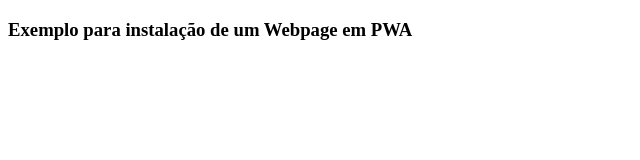
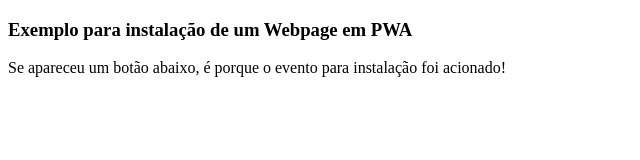
Before and after one commit to fabianoandrad/Pwa-Install, a plain HTML site: page index.html in a window 1280 px wide. Shown: the whole page, without its empty margins (0-640 px from the left). Drawn offline with Linux system fonts and the light colour scheme.

Commit message:
fix: refatorado codigo

```diff
--- a/index.html
+++ b/index.html
@@ -9,7 +9,12 @@
 </head>
 <body>
     <h3>Exemplo para instalação de um Webpage em PWA</h3>
-    <button id="install" hidden>Instalar PWA</button>
+    <div>
+        <label for="">Se apareceu um botão abaixo, é porque o evento para instalação foi acionado!</label>
+    </div>
+    <div>
+        <button id="install" hidden>Instalar PWA</button>
+    </div>
 
     <script src="app.js" defer></script>
     <script>
```
Also changed, not shown: icons/circle.ico (deleted), icons/circle.svg (deleted), icons/seiya.png (added), icons/tire.svg (deleted), icons/wheel.svg (deleted), manifest.json.
